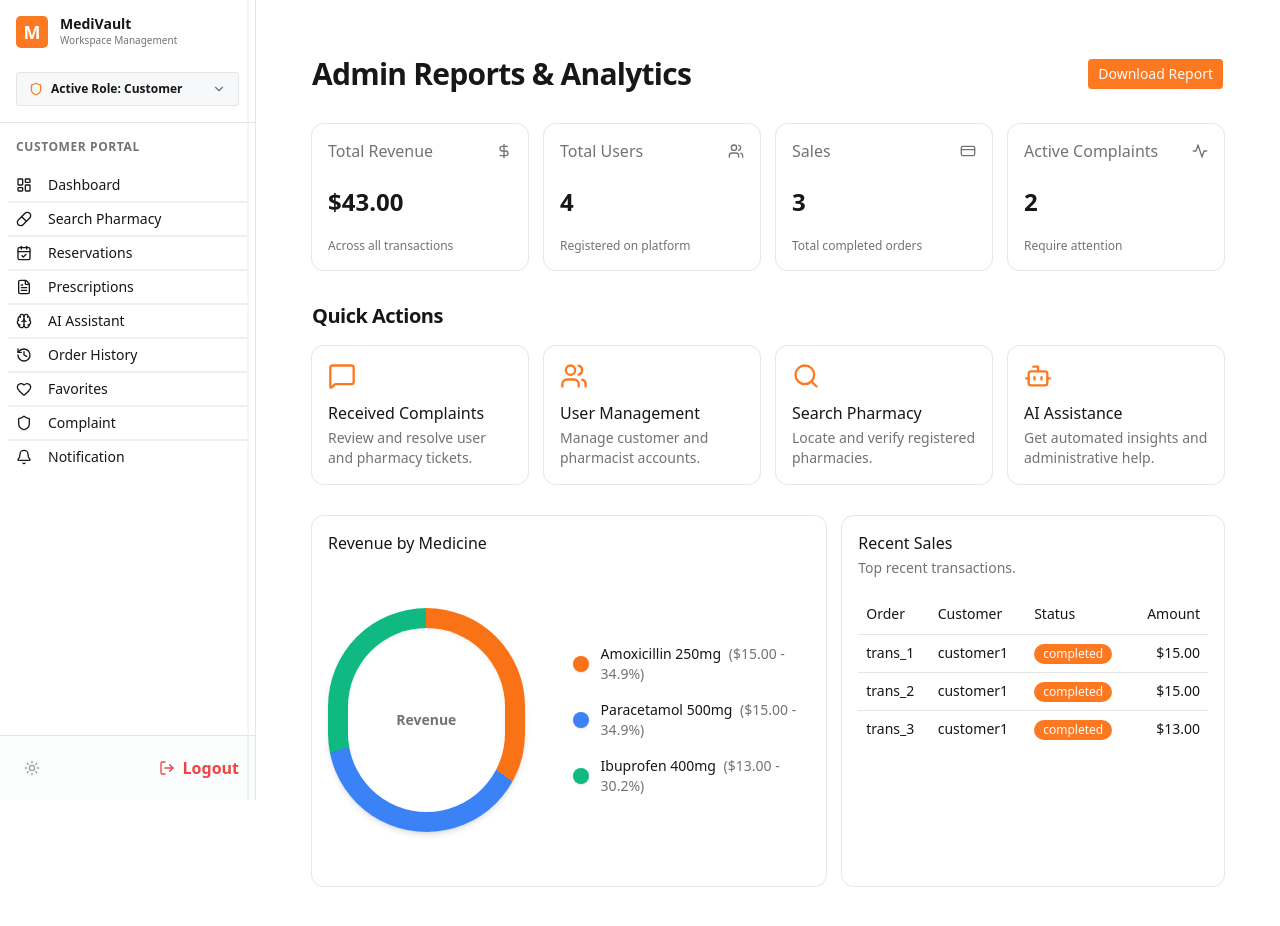
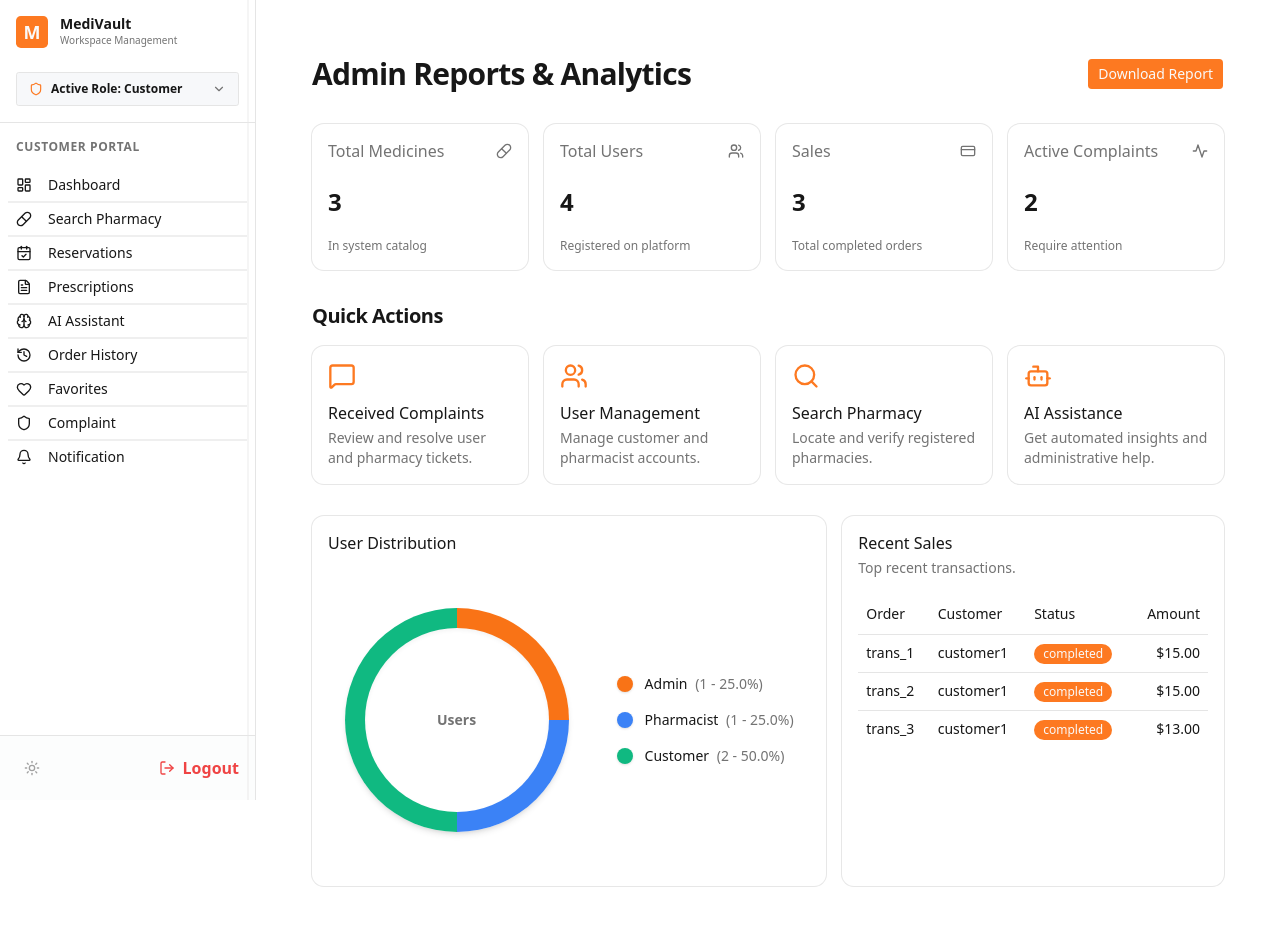
Before and after one commit to Torongo-CS/MediVault, a SvelteKit app: page /admin/dashboard in a window 1280 px wide. Shown: the top 926 px of the page. Built offline with nearby package versions, Linux system fonts and the light colour scheme.

Commit message:
fix: admin/dashboard

```diff
--- a/src/routes/(admin)/admin/dashboard/+page.svelte
+++ b/src/routes/(admin)/admin/dashboard/+page.svelte
@@ -7,7 +7,7 @@
   import { MessageSquare, Users, Search, Bot } from "lucide-svelte";
 
   // 1. Calculate Metrics
-  const totalRevenue = dummyData.transactionRecords.reduce((sum, record) => sum + record.totalRevenue, 0);
+  const totalMedicines = dummyData.medicines.length;
   const totalUsers = dummyData.users.length;
   const totalSales = dummyData.transactionRecords.length;
   const activeComplaints = dummyData.complaintTickets.filter(t => t.status === "open").length;
@@ -30,19 +30,15 @@
     };
   }).slice(0, 5);
 
-  // 3. Process Chart Data (Revenue by Medicine)
-  const revenueByMedicine: Record<string, number> = {};
-  dummyData.transactionRecords.forEach(trans => {
-    trans.itemsSnapshot.forEach(item => {
-        const med = dummyData.medicines.find(m => m._id === item.medicineId);
-        const name = med ? med.name : 'Unknown';
-        const revenue = item.quantity * item.unitSellingPriceAtSale;
-        revenueByMedicine[name] = (revenueByMedicine[name] || 0) + revenue;
-    });
+  // 3. Process Chart Data (User Roles)
+  const usersByRole: Record<string, number> = {};
+  dummyData.users.forEach(user => {
+    const role = user.role;
+    usersByRole[role] = (usersByRole[role] || 0) + 1;
   });
 
-  const chartData = Object.entries(revenueByMedicine).map(([name, value]) => ({
-    name,
+  const chartData = Object.entries(usersByRole).map(([name, value]) => ({
+    name: name.charAt(0).toUpperCase() + name.slice(1),
     value
   }));
   // Pie Chart Calculation
@@ -78,15 +74,16 @@
   <div class="dashboard-grid">
     <Card.Root>
       <Card.Header class="flex flex-row items-center justify-between space-y-0 pb-2">
-        <Card.Title class="dashboard-card-title">Total Revenue</Card.Title>
+        <Card.Title class="dashboard-card-title">Total Medicines</Card.Title>
         <svg xmlns="http://www.w3.org/2000/svg" viewBox="0 0 24 24" fill="none" stroke="currentColor" stroke-width="2" stroke-linecap="round" stroke-linejoin="round" class="dashboard-card-icon">
-          <path d="M12 2v20M17 5H9.5a3.5 3.5 0 0 0 0 7h5a3.5 3.5 0 0 1 0 7H6" />
+          <path d="m10.5 20.5 10-10a4.95 4.95 0 1 0-7-7l-10 10a4.95 4.95 0 1 0 7 7Z"/>
+          <path d="m8.5 8.5 7 7"/>
         </svg>
       </Card.Header>
       <Card.Content>
-        <div class="dashboard-card-value">${totalRevenue.toFixed(2)}</div>
+        <div class="dashboard-card-value">{totalMedicines}</div>
         <br>
-        <p class="text-xs text-muted-foreground">Across all transactions</p>
+        <p class="text-xs text-muted-foreground">In system catalog</p>
       </Card.Content>
     </Card.Root>
     <Card.Root>
@@ -182,7 +179,7 @@
   <div class="dashboard-section mt-8">
     <Card.Root class="dashboard-chart-area">
       <Card.Header>
-        <Card.Title>Revenue by Medicine</Card.Title>
+        <Card.Title>User Distribution</Card.Title>
       </Card.Header>
       <Card.Content>
         <div class="flex flex-col md:flex-row items-center justify-center gap-12 h-[300px] w-full pt-4 pb-4">
@@ -193,7 +190,7 @@
           >
             <!-- Donut Hole -->
             <div class="absolute inset-5 bg-card rounded-full flex items-center justify-center shadow-inner">
-              <span class="text-sm font-semibold text-muted-foreground">Revenue</span>
+              <span class="text-sm font-semibold text-muted-foreground">Users</span>
             </div>
           </div>
 
@@ -205,7 +202,7 @@
                 <div class="text-sm font-medium">
                   {data.name}
                   <span class="text-muted-foreground ml-1">
-                    (${data.value.toFixed(2)} - {data.percentage.toFixed(1)}%)
+                    ({data.value} - {data.percentage.toFixed(1)}%)
                   </span>
                 </div>
               </div>
```
